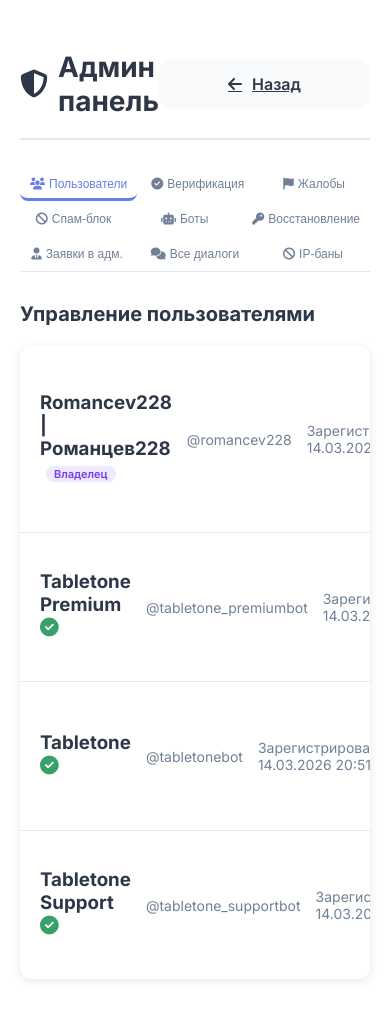
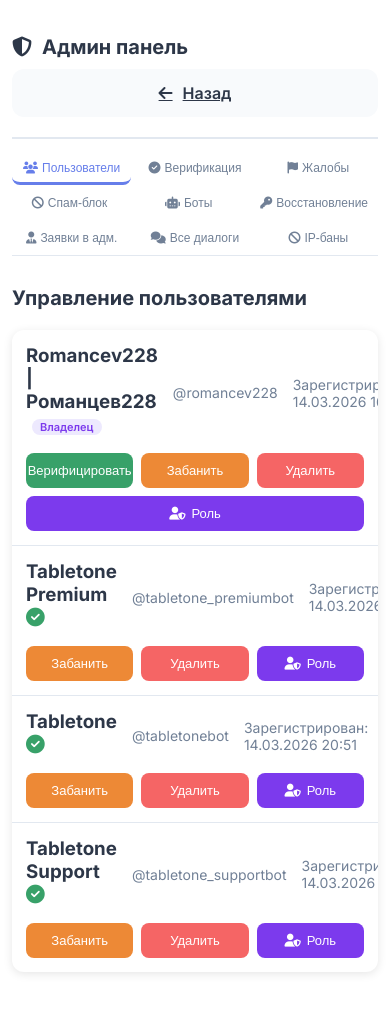
Before and after one commit to heyyaah/Tabletone, a Flask app: page /admin in a window 390 px wide. After the commit the page ends 974 px from the top, so only its background shows below. Run offline with Flask 3, Linux system fonts and the light colour scheme; a user stored in the database is signed in; data comes from the database, SQL or seed files in the repository; data that the repository does not hold is empty; some libraries are stand-ins or nearby versions.

Commit message:
Fix admin panel buttons on mobile: stack vertically, full width

```diff
--- a/templates/admin.html
+++ b/templates/admin.html
@@ -349,6 +349,53 @@ body[data-theme="dark"] {
     flex-direction: column;
     gap: 8px;
     min-width: 120px;
+}
+
+@media (max-width: 600px) {
+    .admin-container {
+        padding: 15px 12px;
+    }
+
+    .admin-header {
+        flex-wrap: wrap;
+        gap: 10px;
+        margin-bottom: 15px;
+    }
+
+    .admin-header h1 {
+        font-size: 20px;
+    }
+
+    .user-item, .verification-item, .report-item {
+        flex-direction: column;
+        align-items: flex-start;
+        gap: 12px;
+        padding: 14px;
+    }
+
+    .user-actions, .report-actions {
+        flex-direction: row !important;
+        flex-wrap: wrap;
+        gap: 8px !important;
+        width: 100%;
+        min-width: unset !important;
+    }
+
+    .action-btn {
+        flex: 1;
+        min-width: 100px;
+        padding: 10px 12px;
+        font-size: 13px;
+        text-align: center;
+        justify-content: center;
+        display: flex;
+        align-items: center;
+        gap: 6px;
+    }
+
+    .report-info, .user-info {
+        width: 100%;
+    }
 }
 </style>
 
```
